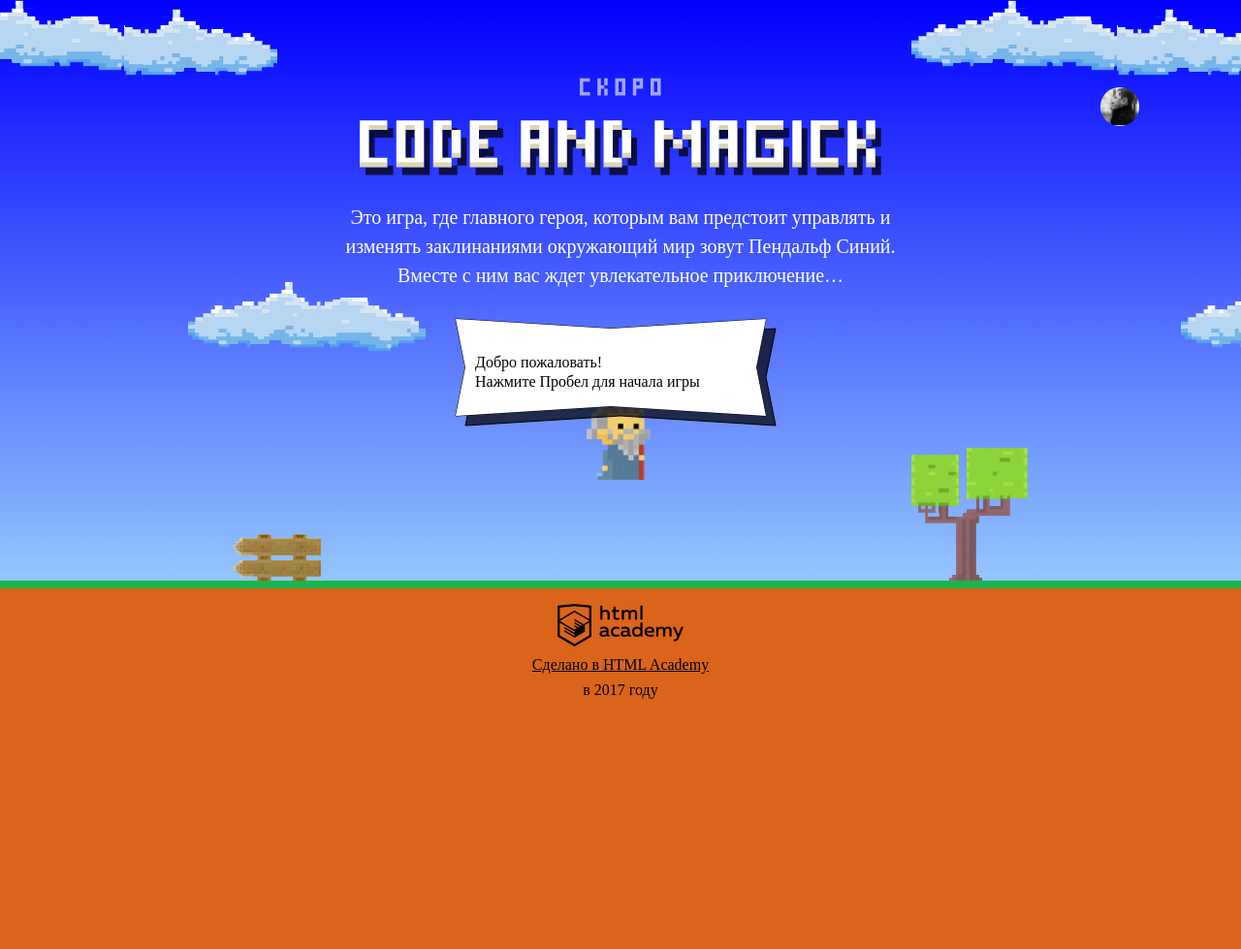
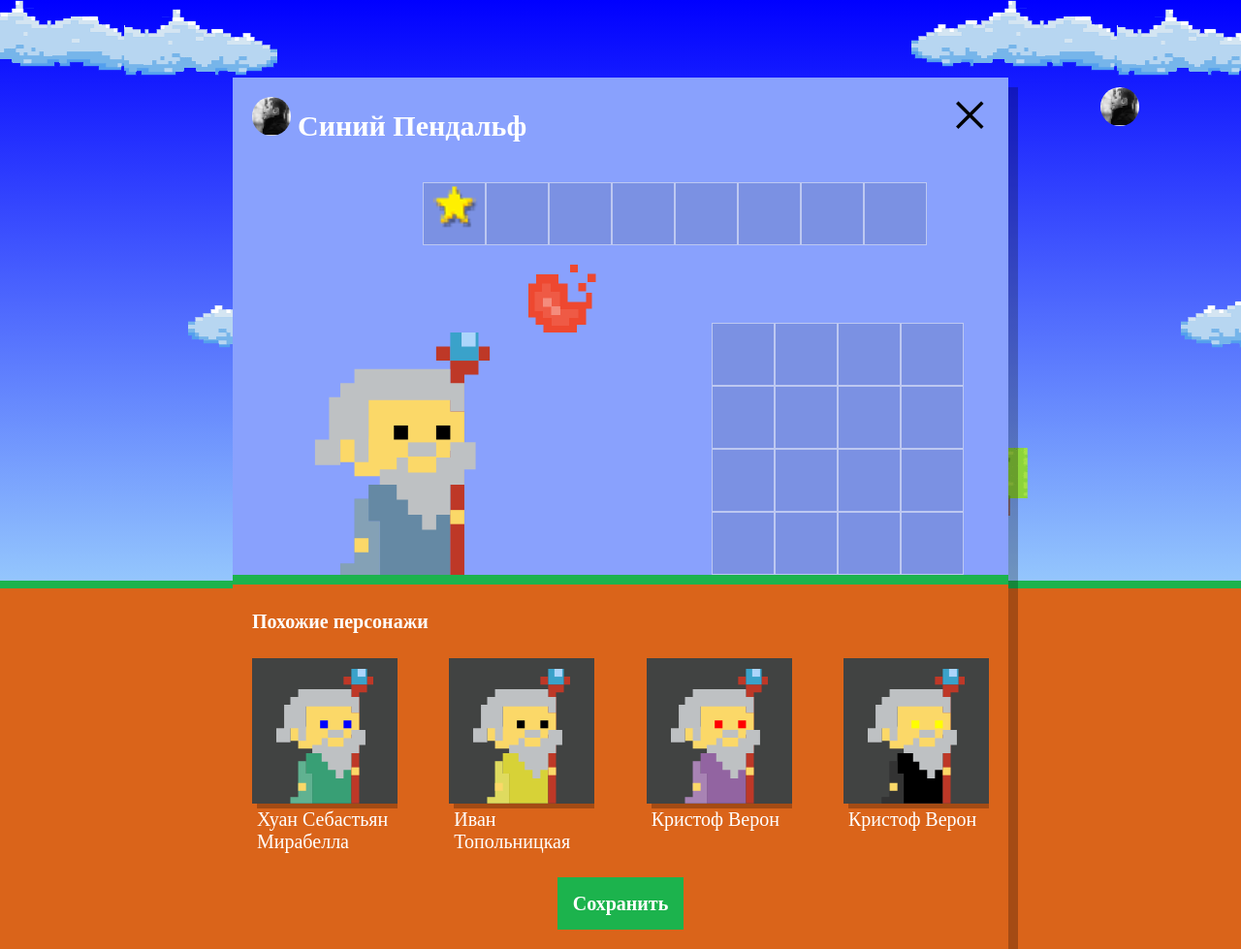
Before and after one commit to kam4atka/402387-code-and-magick-18, a website: page index.html in a window 1280 px wide. Shown: the whole page at 97% size. Before the commit the page ends 800 px from the top, so only its background shows below. Drawn offline with Linux system fonts and the light colour scheme; a web font is replaced by a local one.

Commit message:
#3.0 - Добавляет всплывающее окно настройки персонажа

```diff
--- a/index.html
+++ b/index.html
@@ -198,6 +198,7 @@
   };
 </script>
 <script src="js/stat.js"></script>
+<script src="js/setup.js"></script>
 <script src="js/game.js"></script>
 
 </body>
--- /dev/null
+++ b/js/setup.js
@@ -0,0 +1,42 @@
+'use strict';
+
+var WIZARD_COUNT = 4;
+var WIZARD_NAMES = ['Иван', 'Хуан Себастьян', 'Мария', 'Кристоф', 'Виктор', 'Юлия', 'Люпита', 'Вашингтон'];
+var WIZARD_SURNAMES = ['да Марья', 'Верон', 'Мирабелла', 'Вальц', 'Онопко', 'Топольницкая', 'Нионго', 'Ирвинг'];
+var WIZARD_COATCOLORS = ['rgb(101, 137, 164)', 'rgb(241, 43, 107)', 'rgb(146, 100, 161)', 'rgb(56, 159, 117)', 'rgb(215, 210, 55)', 'rgb(0, 0, 0)'];
+var WIZARD_EYECOLORS = ['black', 'red', 'blue', 'yellow', 'green'];
+
+var setupPopup = document.querySelector('.setup');
+setupPopup.classList.remove('hidden');
+var setupSimilar = setupPopup.querySelector('.setup-similar');
+setupSimilar.classList.remove('hidden');
+var setupSimilarList = setupPopup.querySelector('.setup-similar-list');
+
+var getRandomCount = function (min, max) {
+  return Math.floor(Math.random() * (max - min + 1) + min);
+}
+
+var getRandomWizard = function () {
+  var hero = {};
+  hero.name = WIZARD_NAMES[getRandomCount(0, WIZARD_NAMES.length-1)];
+  hero.surname = WIZARD_SURNAMES[getRandomCount(0, WIZARD_SURNAMES.length-1)];
+  hero.coatColor = WIZARD_COATCOLORS[getRandomCount(0, WIZARD_COATCOLORS.length-1)];
+  hero.eyeColor = WIZARD_EYECOLORS[getRandomCount(0, WIZARD_EYECOLORS.length-1)];
+  return hero;
+}
+
+var getListWizard = function() {
+  var fragment = document.createDocumentFragment();
+  var wizardTemplate = document.querySelector('#similar-wizard-template').content;
+  for (var i = 0; i < WIZARD_COUNT; i++) {
+    var hero = getRandomWizard();
+    var wizardNode = wizardTemplate.cloneNode(true);
+    wizardNode.querySelector('.setup-similar-label').textContent = hero.name + ' ' + hero.surname;
+    wizardNode.querySelector('.wizard-coat').setAttribute('fill', hero.coatColor);
+    wizardNode.querySelector('.wizard-eyes').setAttribute('fill', hero.eyeColor);
+    fragment.appendChild(wizardNode);
+  }
+  return fragment;
+}
+
+setupSimilarList.appendChild(getListWizard());
```
